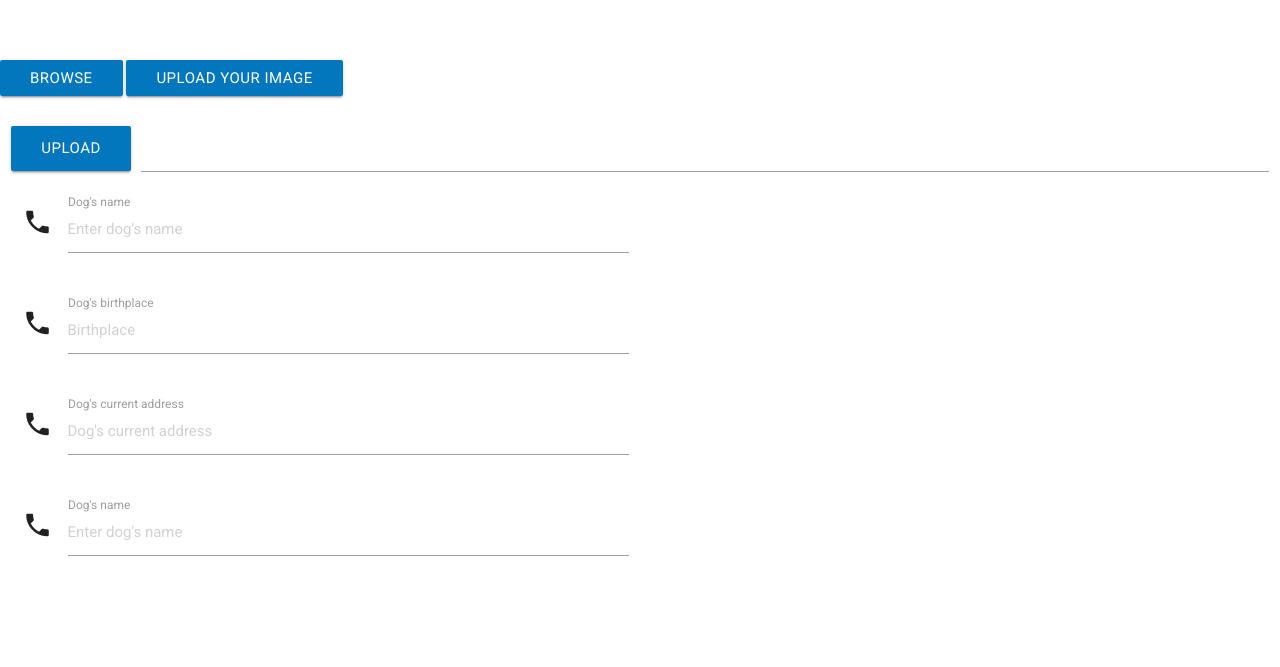
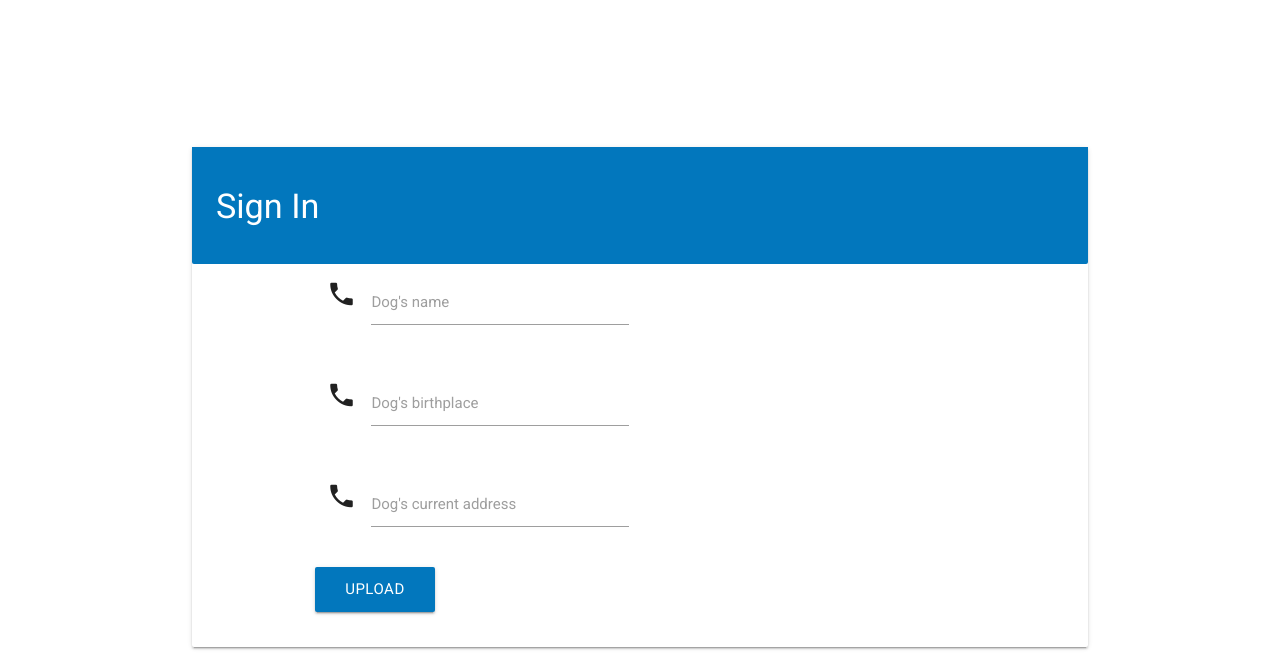
Before and after one commit to vladtruta/Woofer, a website: page web_app/application/index.html in a window 1280 px wide. Shown: the part 718-1385 px from the top of the page. Before the commit the page ends 1349 px from the top, so only its background shows below. Drawn offline with nearby package versions, Linux system fonts and the light colour scheme; no server answers.

Commit message:
UI Changes

```diff
--- a/web_app/application/index.html
+++ b/web_app/application/index.html
@@ -111,56 +111,49 @@
 			</div>
 		</div>
 	</div>
-
-	<div id="add-doggo">
-		<form action="/upload" method="post" enctype="multipart/form-data" >
-			<label class="btn btn-default btn-file">
-					Browse <input <input type="file" name="image" style="display: none;">
-			</label>
-			<input type="submit" value="Upload your image" class="btn btn-primary">
-		</form>
+	<div class="container auth">
+	<div class="card">
+		<div class="card-content light-blue darken-3" >
+						<h4 class="title-light">Sign In</h4>
 		</div>
+	<div class="container">
 	<div class="row" id="add_doggo">
 
 		<form class="col s12" action="" id="doggo-image-form" enctype="multipart/form-data">
-		<div class="file-field input-field">
-     		<div class="btn waves-effect waves-light light-blue darken-3">
-        		<span>Upload</span>
-        		<input type="file" accept="image/*" name="dog_image" class="validate">
-      		</div>
-      		<div class="file-path-wrapper">
-        		<input class="file-path validate" type="text">
-      		</div>
-    	</div>
 			<div class="row">
 				<div class="input-field col s12 m6">
 					<i class="material-icons prefix">phone</i>
-				<input placeholder="Enter dog's name" name="dog_name" type="text" class="validate">
+					<input name="dog_name" type="text" class="validate">
 					<label for="dog_name">Dog's name</label>
 				</div>
 			</div>
 			<div class="row">
 				<div class="input-field col s12 m6">
 					<i class="material-icons prefix">phone</i>
-				<input type="text" placeholder="Birthplace" name="dog_birthplace" class="validate">
+					<input type="text"  name="dog_birthplace" class="validate">
 					<label for="dog_birthplace">Dog's birthplace</label>
 				</div>
 			</div>
 			<div class="row">
 				<div class="input-field col s12 m6">
 					<i class="material-icons prefix">phone</i>
-				<input type="text" placeholder="Dog's current address" name="dog_address" class="validate">
+					<input type="text" name="dog_address" class="validate">
 					<label for="dog_address">Dog's current address</label>
 				</div>
 			</div>
 			<div class="row">
-			<div class="input-field col s12 m6">
-			 	<i class="material-icons prefix">phone</i>
-				<input placeholder="Enter dog's name" name="dog_name" type="text" class="validate">
-				<label for="dog_name">Dog's name</label>
+				<div class="file-field input-field">
+					<button class="btn waves-effect waves-light light-blue darken-3">
+						<span>Upload</span>
+						<input type="file" accept="image/*" name="dog_image" class="validate">
+					</button>
 				</div>
 			</div>
 		</form>
+	</div>
+	</div>
+	</div>
+	</div>
 </div>
 
 
```
Lines whose indentation alone changed are shown as unchanged.
